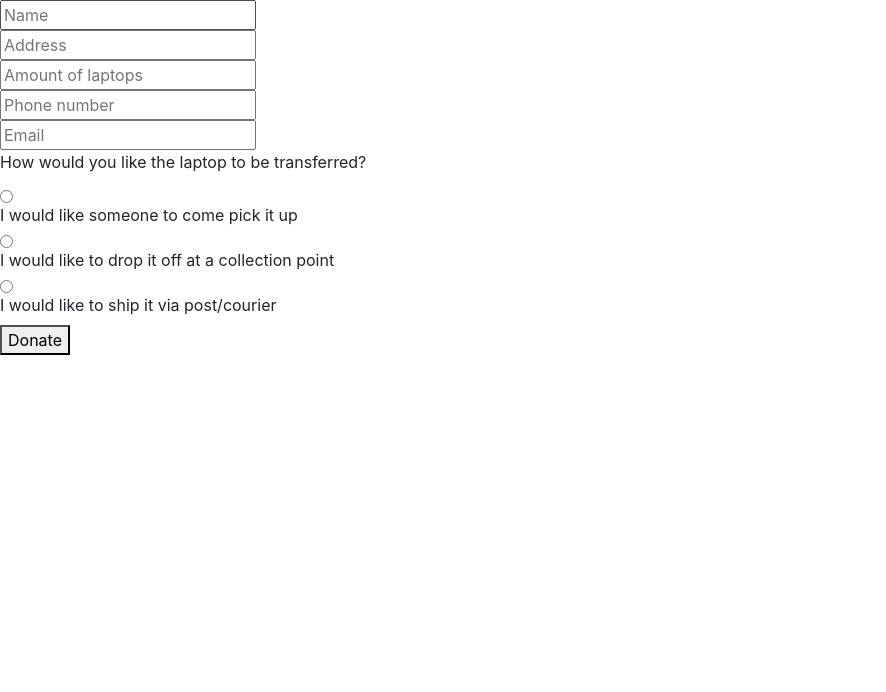
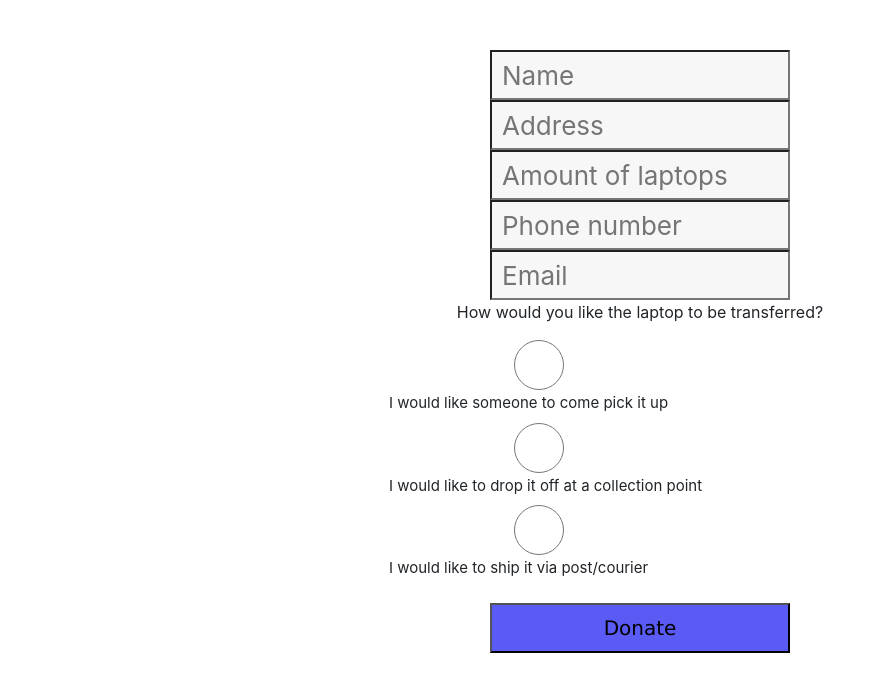
Before and after one commit to Sslim123/tech-roots-project, a React (Create React App) app in the folder client/: page /create-donator-requests in a window 1280 px wide. Shown: the top 692 px of the page, without its empty margins (0-886 px from the left). Built offline with nearby package versions, Linux system fonts and the light colour scheme.

Commit message:
Added some styling to the form, also corrected the spellings from the request form

```diff
--- a/client/src/pages/Home/Forms/DonatorFormReqest/DonatorForm.js
+++ b/client/src/pages/Home/Forms/DonatorFormReqest/DonatorForm.js
@@ -51,9 +51,9 @@ function DonatorForm() {
 		});
 	}
 	return (
-		<>
-			<form className="donator_form" onSubmit={submitForm}>
-				<div>
+		<div className="form-card">
+			<form className="form" onSubmit={submitForm}>
+				<div className="form-container">
 					<input
 						placeholder="Name"
 						value={name}
@@ -90,31 +90,30 @@ function DonatorForm() {
 						className="input_field"
 						onChange={handleClick}
 					/>
-				</div>
 
 					<p>How would you like the laptop to be transferred?</p>
 
 					<div>
-					<div>
+						<div className="radio-input">
 							<input
 								type="radio"
 								name="deliveryOption"
-							value="PICKUP"
+								value="PICK UP"
 								onChange={handleClick}
 							/>
 							<label>I would like someone to come pick it up</label>
 						</div>
-					<div>
+						<div className="radio-input">
 							<input
 								type="radio"
 								name="deliveryOption"
-							value="DROPOFF"
+								value="DROP OFF"
 								onChange={handleClick}
 							/>
 							<label>I would like to drop it off at a collection point</label>
 						</div>
 
-					<div>
+						<div className="radio-input">
 							<input
 								type="radio"
 								name="deliveryOption"
@@ -126,8 +125,9 @@ function DonatorForm() {
 					</div>
 
 					<button>Donate</button>
+				</div>
 			</form>
-		</>
+		</div>
 	);
 }
 
--- a/client/src/pages/Home/Forms/LaptopRequest/LaptopForm.css
+++ b/client/src/pages/Home/Forms/LaptopRequest/LaptopForm.css
@@ -4,25 +4,25 @@
     justify-content: center;
 
 }
-.form-conatiner{
+.form-container{
     display: flex;
     flex-direction: column;
     justify-content: center;
     align-items: center;
     margin-top: 50px;
 }
-.form-conatiner input{
+.form-container input{
     background-color: rgb(247, 247, 247);
     width: 300px;
     height: 50px;
    font-size: 26px;
    padding-left: 10px;
 }
-.form-conatiner label{
+.form-container label{
     font-size: 15px;
     padding-right: 5cm;
 }
-.form-conatiner button{
+.form-container button{
     width: 300px;
     height: 50px;
     margin-top: 15px;
--- a/client/src/pages/Home/Forms/LaptopRequest/LaptopForm.js
+++ b/client/src/pages/Home/Forms/LaptopRequest/LaptopForm.js
@@ -46,15 +46,15 @@ function LaptopForm() {
 	return (
 		<div className="form-card">
 			<form onSubmit={submitForm} className="form">
-			<div className="form-conatiner">
+				<div className="form-container">
 					<label>First Name</label>
 					<input
 						required
 						type="text"
 						value={firstName}
 						name="firstName"
-					placeholder="first name"
-					className="firstInput"
+						placeholder="First Name"
+						className="input_field"
 						onChange={handleClick}
 					/>
 					<label>Last Name</label>
@@ -63,8 +63,8 @@ function LaptopForm() {
 						type="text"
 						value={lastName}
 						name="lastName"
-					placeholder="lastName"
-					className="firstInput"
+						placeholder="Last Name"
+						className="input_field"
 						onChange={handleClick}
 					/>
 					<label>Email address</label>
@@ -73,8 +73,8 @@ function LaptopForm() {
 						type="text"
 						value={email}
 						name="email"
-					placeholder="email"
-					className="firstInput"
+						placeholder="Email Address"
+						className="input_field"
 						onChange={handleClick}
 					/>
 					<label>Phone Number</label>
@@ -83,13 +83,11 @@ function LaptopForm() {
 						type="number"
 						value={phoneNumber}
 						name="phoneNumber"
-					placeholder="phon number"
-					className="firstInput"
+						placeholder="Phone Number"
+						className="input_field"
 						onChange={handleClick}
 					/>
-				<button type="submit"
-				onClick={messageAlert}
-				className="btn1">
+					<button type="submit" onClick={messageAlert} className="btn1">
 						Submit
 					</button>
 				</div>
```
Lines whose indentation alone changed are shown as unchanged.
